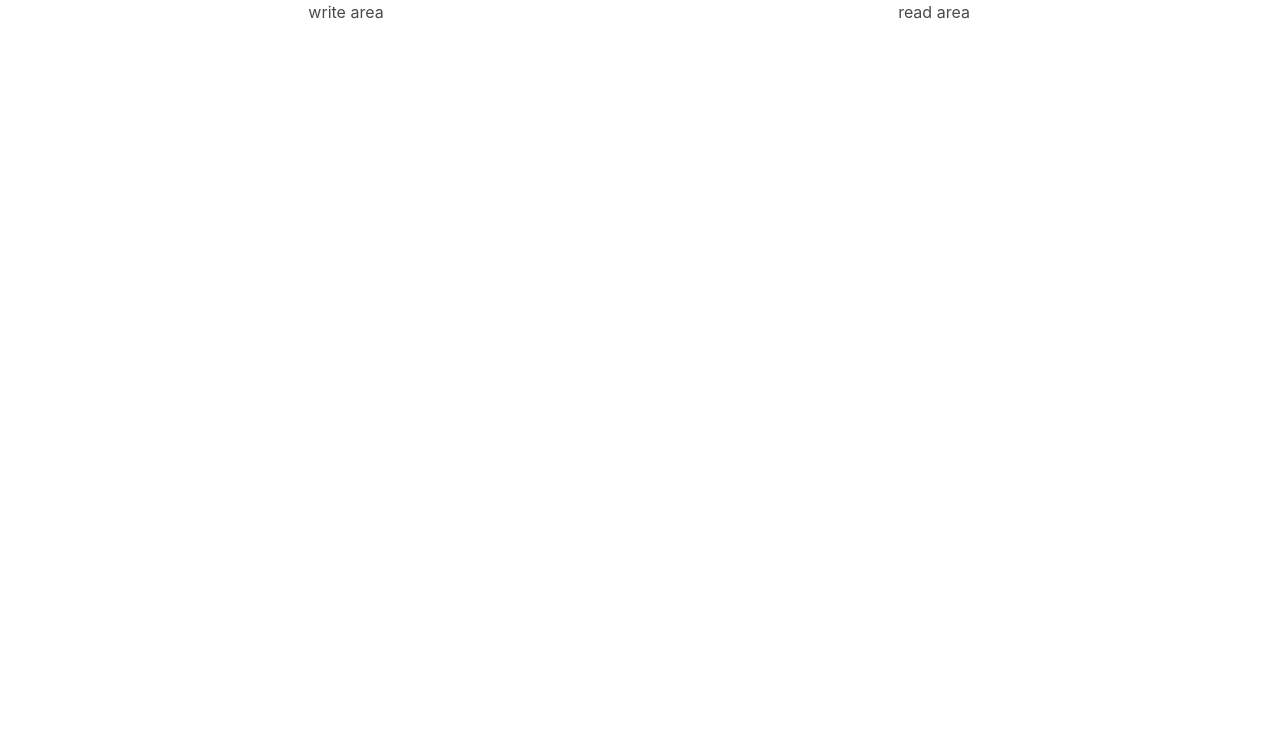
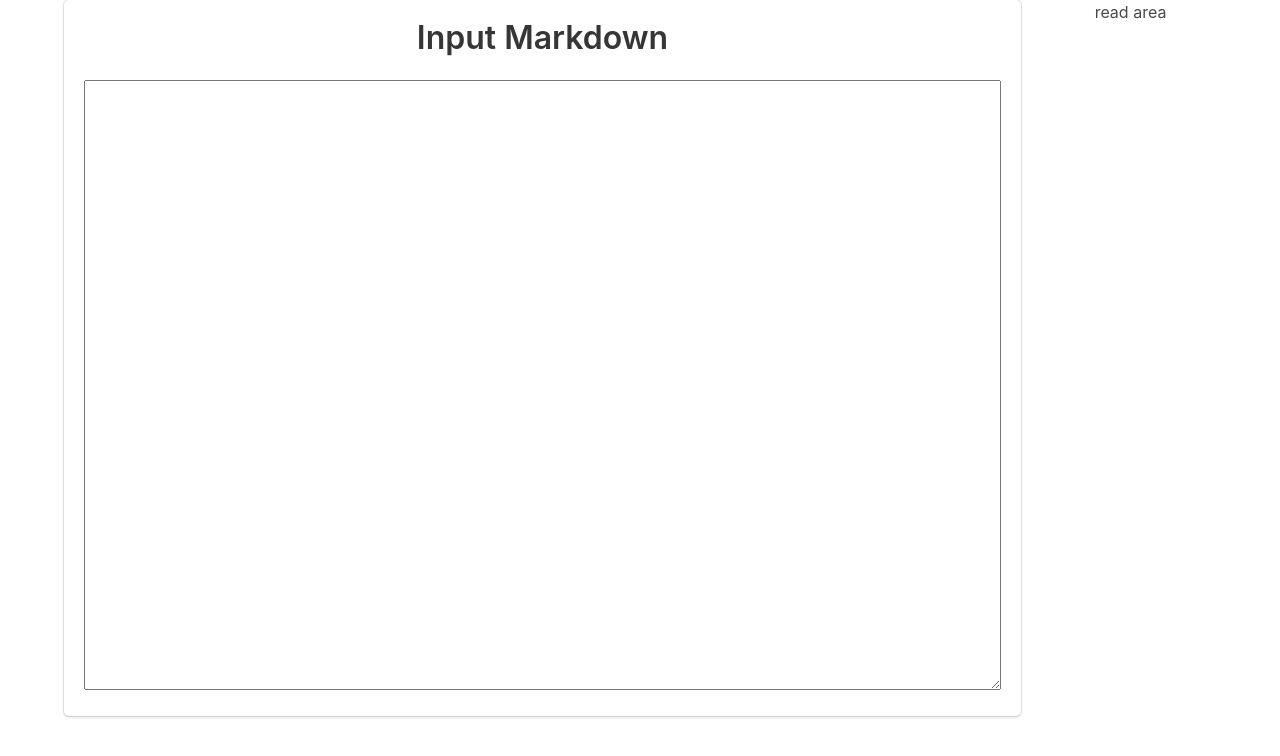
Before and after one commit to datner/Markdown-Previewer, a React (Create React App) app: page / in a window 1280 px wide. Shown: the top 756 px of the page. Built offline with nearby package versions, Linux system fonts and the light colour scheme.

Commit message:
added WriteBox component

```diff
--- a/src/App.js
+++ b/src/App.js
@@ -3,14 +3,17 @@ import logo from './logo.svg';
 import './App.css';
 import './bulma-0.6.1/css/bulma.css';
 
+// React Components
+import WriteBox from './components/WriteBox';
+
 class App extends Component {
   render() {
     return (
-      <div className="App hero">
+      <div className="App article">
         <div className="container">
           <div className="columns">
             <div className="column">
-              write area
+              <WriteBox />
             </div>
             <div className="column">
               read area
--- /dev/null
+++ b/src/components/WriteBox.js
@@ -0,0 +1,29 @@
+import React from 'react';
+import PropTypes from 'prop-types';
+
+
+class writeBox extends React.Component {
+    constructor(props, context) {
+        super(props, context);
+
+    }
+
+    render() {
+        return (
+            <div className="box">
+                <h1 className="title">Input Markdown</h1>
+                <textarea name="" id="" cols="100" rows="38" />
+            </div>
+        );
+    }
+}
+
+writeBox.defaultProps = {
+
+};
+
+writeBox.propTypes = {
+
+};
+
+export default writeBox;
```
